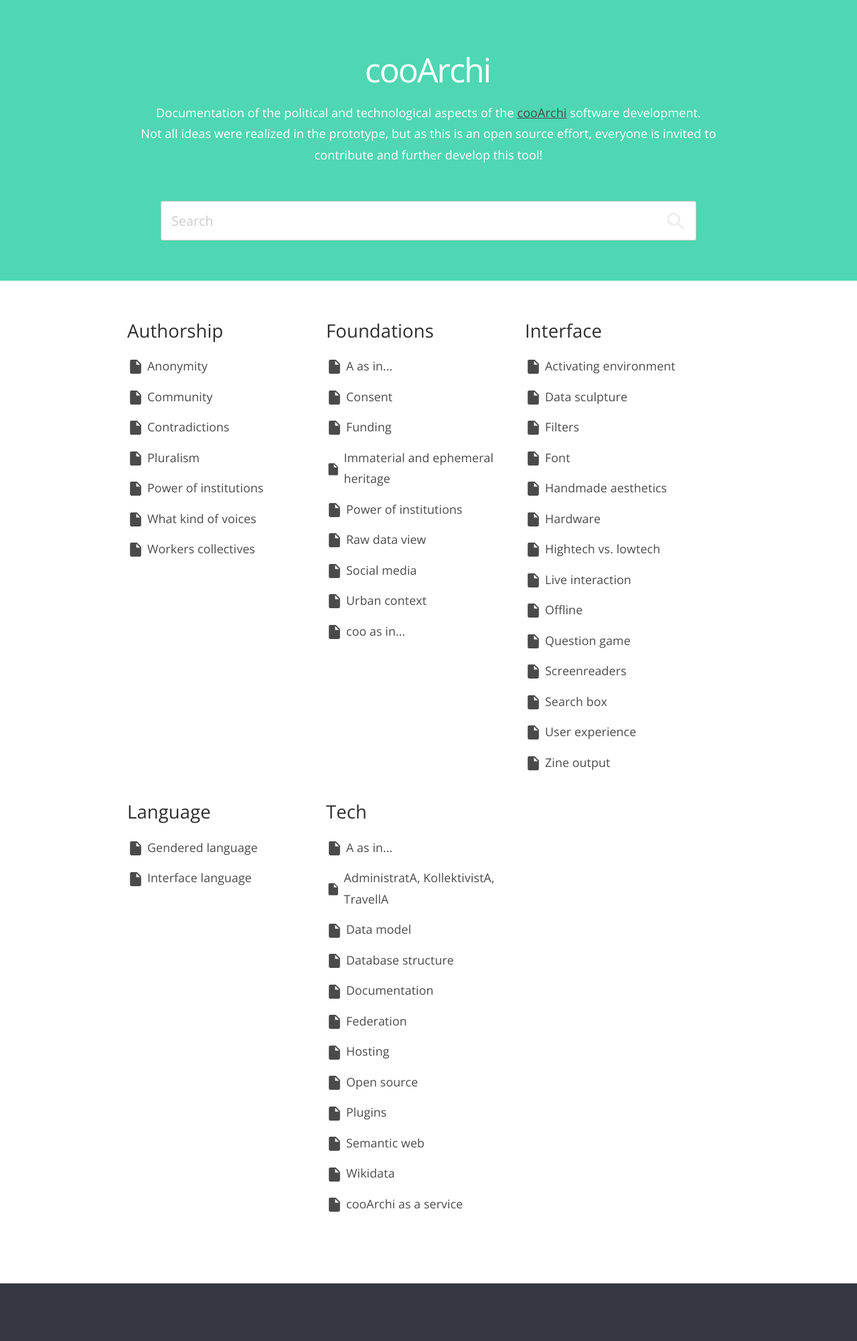
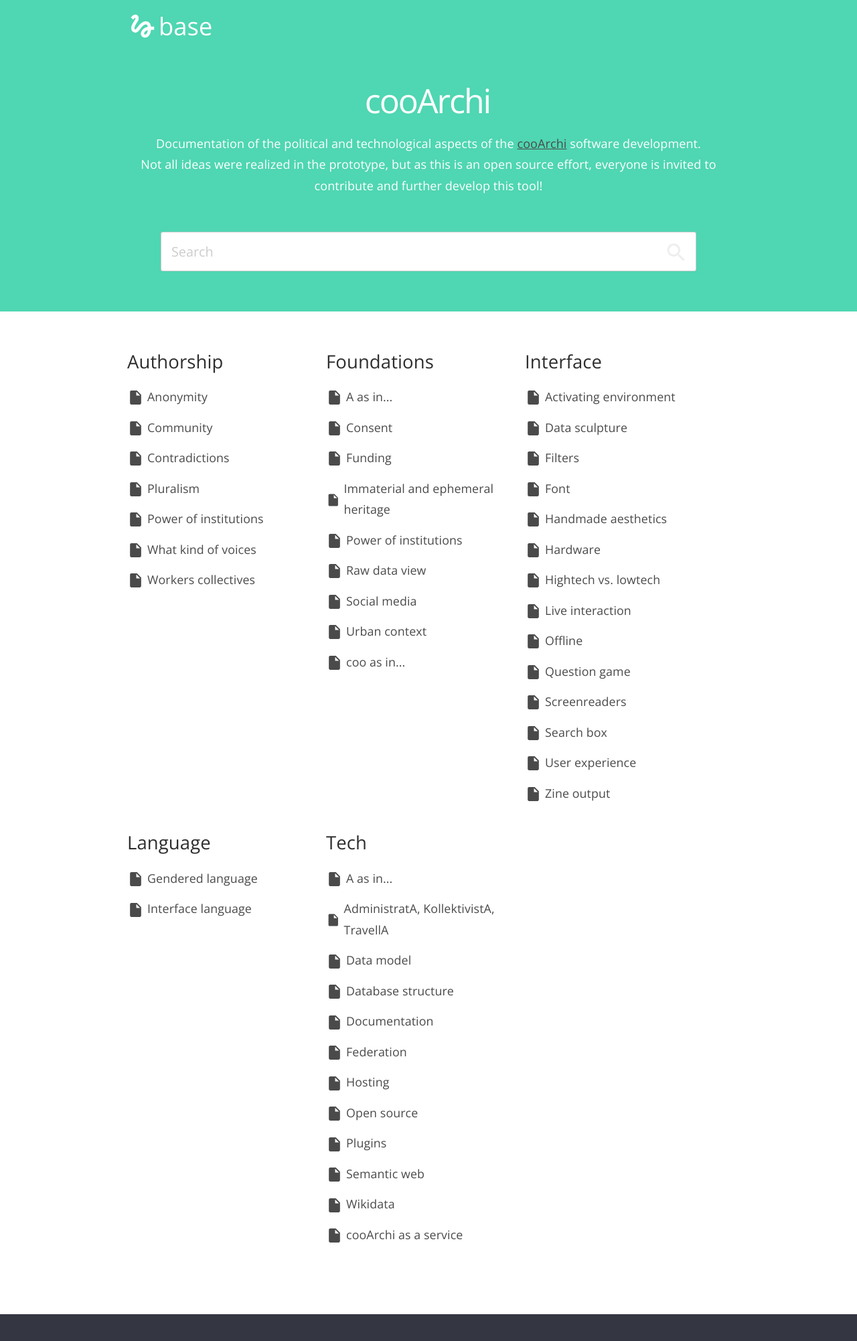
Before and after one commit to cooarchi/documentation, a Jekyll site: the page built from index.html, in a window 1280 px wide. Shown: the whole page at 67% size. Built offline with Jekyll 4.4.1, drawn with Linux system fonts in a browser that asks for light colours; nearby versions of some CDN libraries; before the commit the page ends 1956 px from its top, so only the background shows below that.

Commit message:
Update default.html

```diff
--- a/_layouts/default.html
+++ b/_layouts/default.html
@@ -21,6 +21,7 @@
 		<header>
 			<div class="wrapper">
 				<section class="top-bar">
+					<div class="logo"><a href="{{ site.baseurl }}/">{% include logo.html %}</a></div>
 				</section>
 				<section class="hero_search">
 					<h1>cooArchi</h1>
```
